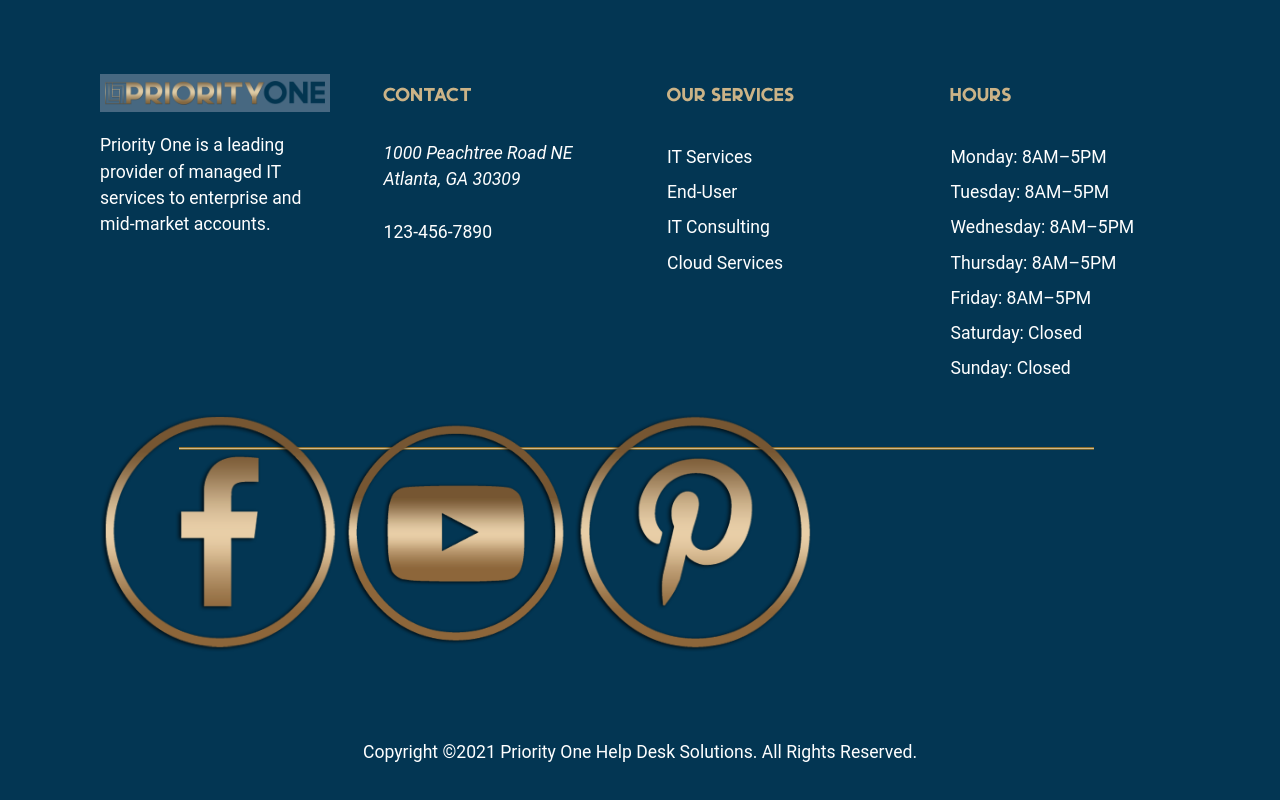
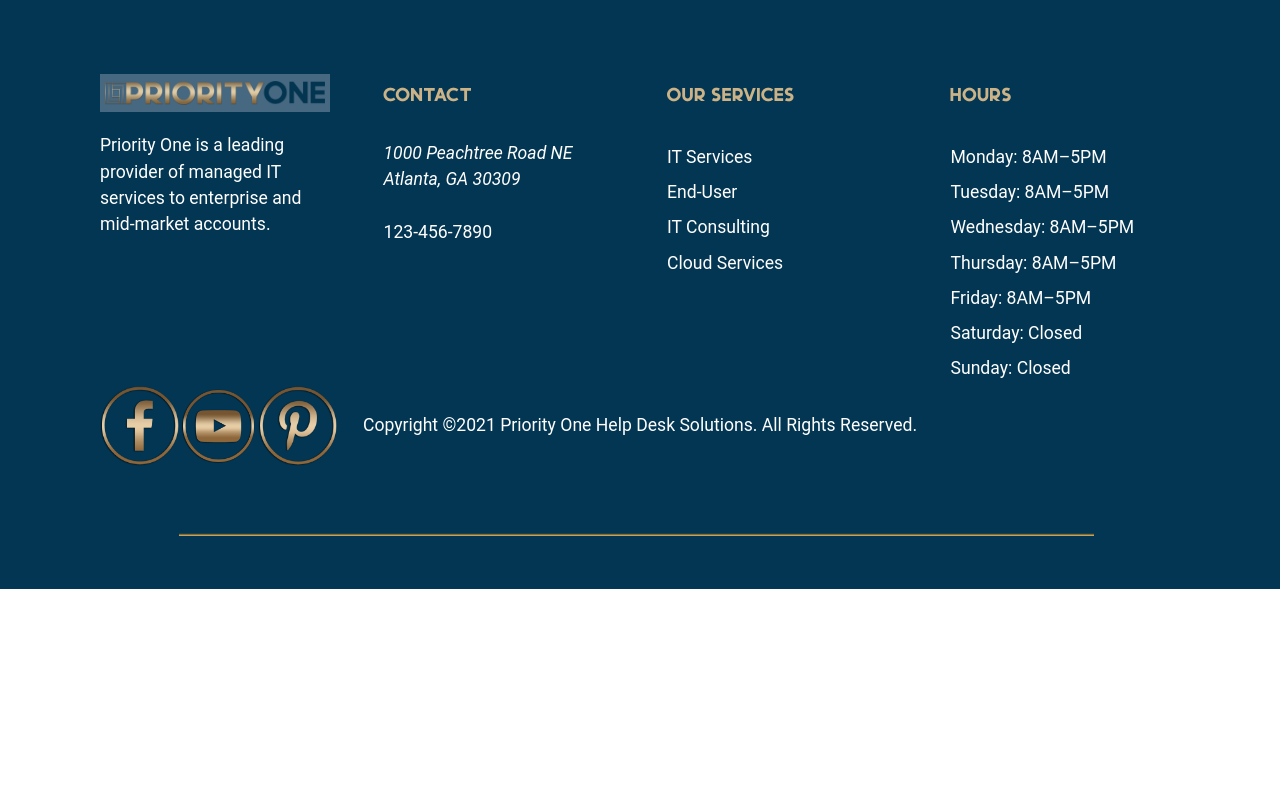
Before and after one commit to cwilso88/priorityOne, a React (Create React App) app: page / in a window 1280 px wide. Shown: the part 4862-5662 px from the top of the page. After the commit the page ends 5460 px from the top, so only its background shows below. Built offline with nearby package versions, Linux system fonts and the light colour scheme.

Commit message:
Placed gold line, social media icons copyr8 in div

```diff
--- a/src/components/Footer.js
+++ b/src/components/Footer.js
@@ -52,15 +52,18 @@ class Footer extends React.Component {
                         </ul>
                     </div>
                 </div>
-                <div className="goldline">
-                    <img src={ gold_line } alt="gold line" />
+
+                <div className="footer_bottom">
+                    <div className="social_media_icons">
+                        <img src={ facebook } alt="facebook" />
+                        <img src={ youtube } alt="youtube" />
+                        <img src={ pinterest } alt="pintrest" />
+                    </div>
+                    <div className="goldline">
+                        <img src={ gold_line } alt="gold line" />
+                    </div>
+                    <p className="copyright">Copyright ©2021 Priority One Help Desk Solutions. All Rights Reserved.</p>
                 </div>
-                <div className="social_media_icons">
-                    <img src={ facebook } alt="facebook" />
-                    <img src={ youtube } alt="youtube" />
-                    <img src={ pinterest } alt="pintrest" />
-                </div>
-                <p className="copyright">Copyright ©2021 Priority One Help Desk Solutions. All Rights Reserved.</p>
             </footer>
         )
     }
--- a/src/sass/_Footer.scss
+++ b/src/sass/_Footer.scss
@@ -39,19 +39,19 @@
             display: block;
             margin-left: auto;
             margin-right: auto;
-            margin-bottom: -9%;
+            margin-bottom: -20%;
         }
     }
     .social_media_icons {
         display: inline-block;
         img {
-            max-width: 30%;
+            max-width: 10%;
             height: auto;
         }
     }
 
     .copyright {
         text-align: center;
-        padding: 80px 0 50px 0;
+        padding: 30px 0 50px 0;
     }
 }
```
